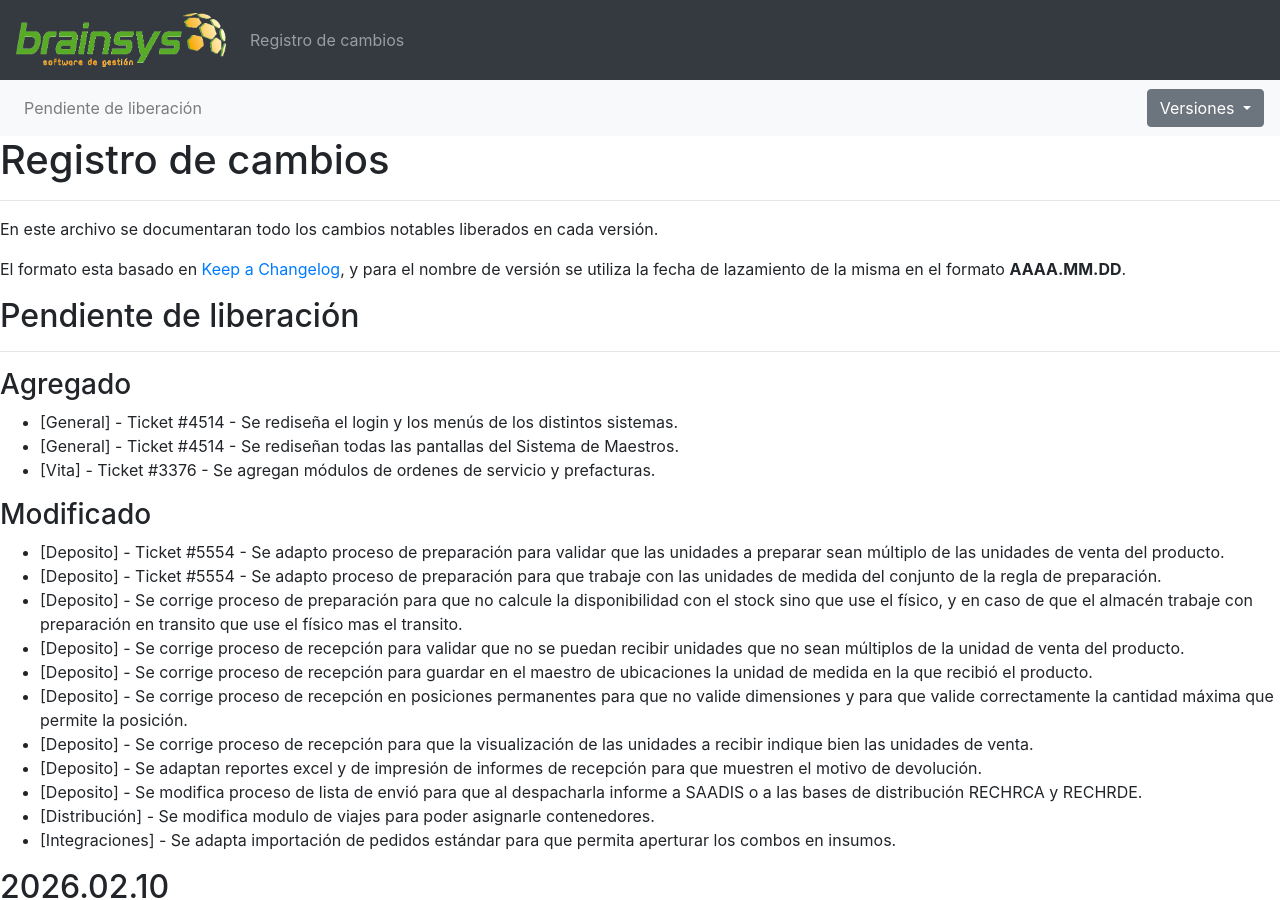
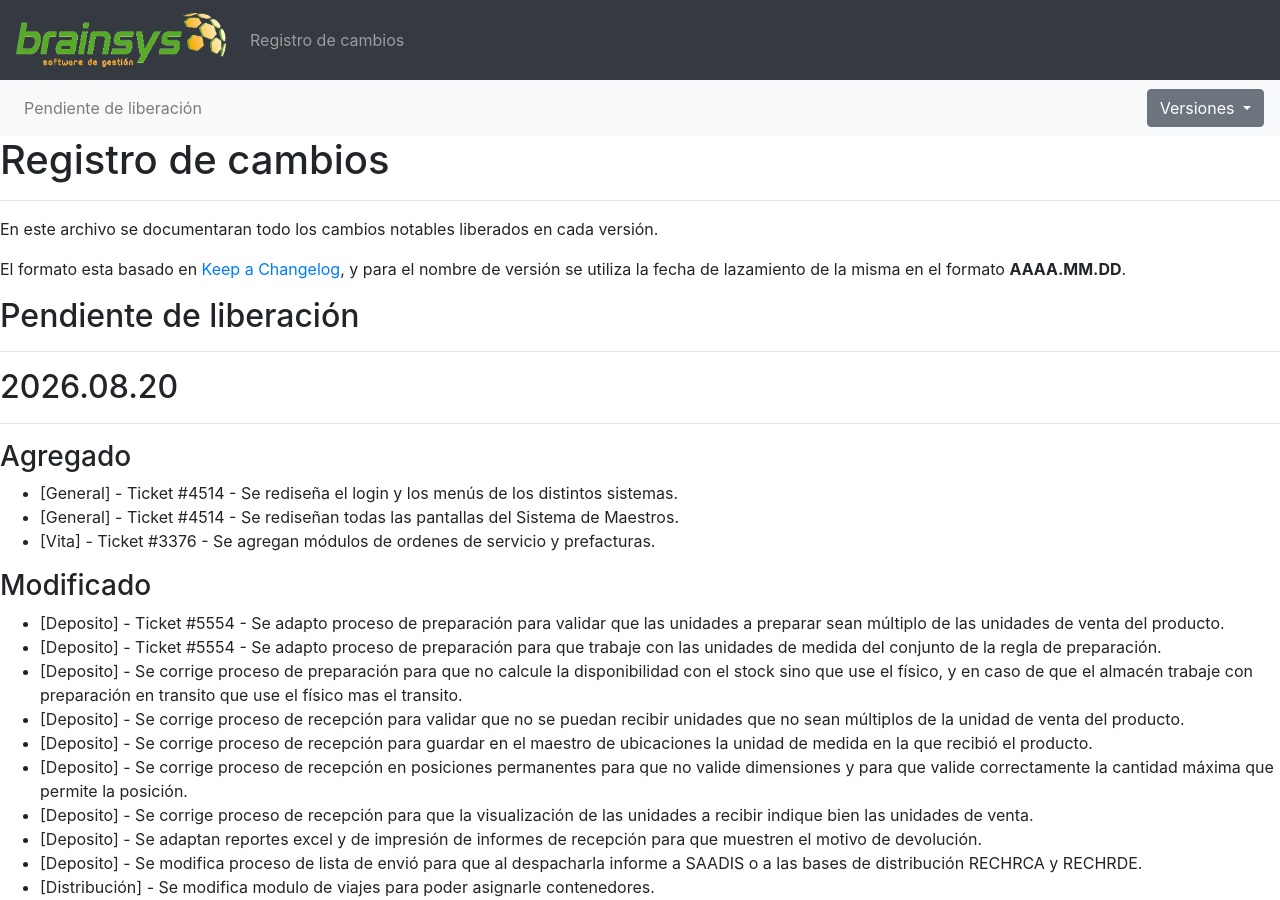
Before and after one commit to brainsys-arsaad/versionado, a Jekyll site: the page built from registro-cambios.markdown, in a window 1280 px wide and 900 px high. Built offline with Jekyll 4.4.1, drawn with Linux system fonts in a browser that asks for light colours.

Commit message:
Update registro-cambios.markdown

```diff
--- a/registro-cambios.markdown
+++ b/registro-cambios.markdown
@@ -6,6 +6,8 @@ navegacion:
     - nombre: "Pendiente de liberación"
       link: "registro-cambios#pendiente-de-liberación"
   versiones:
+    - nombre: "2026.08.20"
+      link: "registro-cambios#20260820"
     - nombre: "2026.02.10"
       link: "registro-cambios#20260210"
     - nombre: "2025.12.26"
@@ -122,6 +124,9 @@ En este archivo se documentaran todo los cambios notables liberados en cada vers
 El formato esta basado en [Keep a Changelog](https://keepachangelog.com/es-ES/1.0.0/), y para el nombre de versión se utiliza la fecha de lazamiento de la misma en el formato **AAAA.MM.DD**.
 
 ## Pendiente de liberación
+---
+
+## 2026.08.20
 ---
 
 ### Agregado
```
